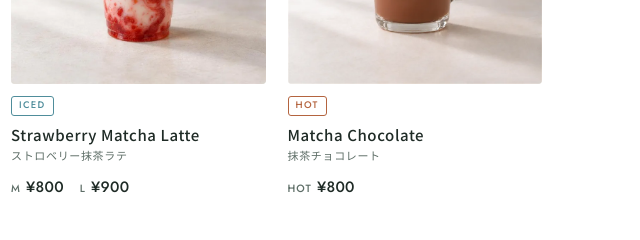
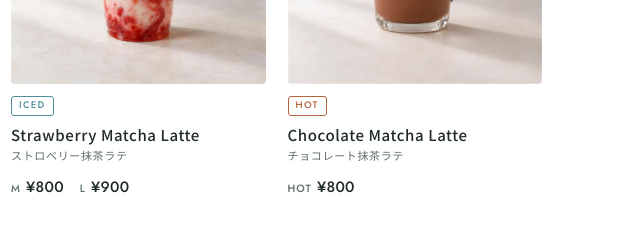
Before and after one commit to takayukihirano/takayukihirano.github.io, a plain HTML site: page index.html in a window 1280 px wide. Shown: the part 3260-3500 px from the top of the page, 640-1280 px from the left. Drawn offline with Linux system fonts and the light colour scheme.

Commit message:
抹茶チョコレートの名前をチョコレート抹茶ラテ（Chocolate Matcha Latte）に変更

```diff
--- a/index.html
+++ b/index.html
@@ -546,10 +546,10 @@
           <div class="prices"><span class="p"><i>M</i>¥800</span><span class="p"><i>L</i>¥900</span></div>
         </li>
         <li class="item">
-          <div class="ph"><img src="/assets/menu/matcha-chocolate.webp" alt="抹茶チョコレート" width="720" height="720" loading="lazy"></div>
+          <div class="ph"><img src="/assets/menu/matcha-chocolate.webp" alt="チョコレート抹茶ラテ" width="720" height="720" loading="lazy"></div>
           <div class="tags"><span class="tag hot">HOT</span></div>
-          <h4><span class="ja">抹茶チョコレート</span><span class="en">Matcha Chocolate</span></h4>
-          <div class="sub"><span class="ja">Matcha Chocolate</span><span class="en">抹茶チョコレート</span></div>
+          <h4><span class="ja">チョコレート抹茶ラテ</span><span class="en">Chocolate Matcha Latte</span></h4>
+          <div class="sub"><span class="ja">Chocolate Matcha Latte</span><span class="en">チョコレート抹茶ラテ</span></div>
           <div class="prices"><span class="p"><i>HOT</i>¥800</span></div>
         </li>
       </ul>
```
